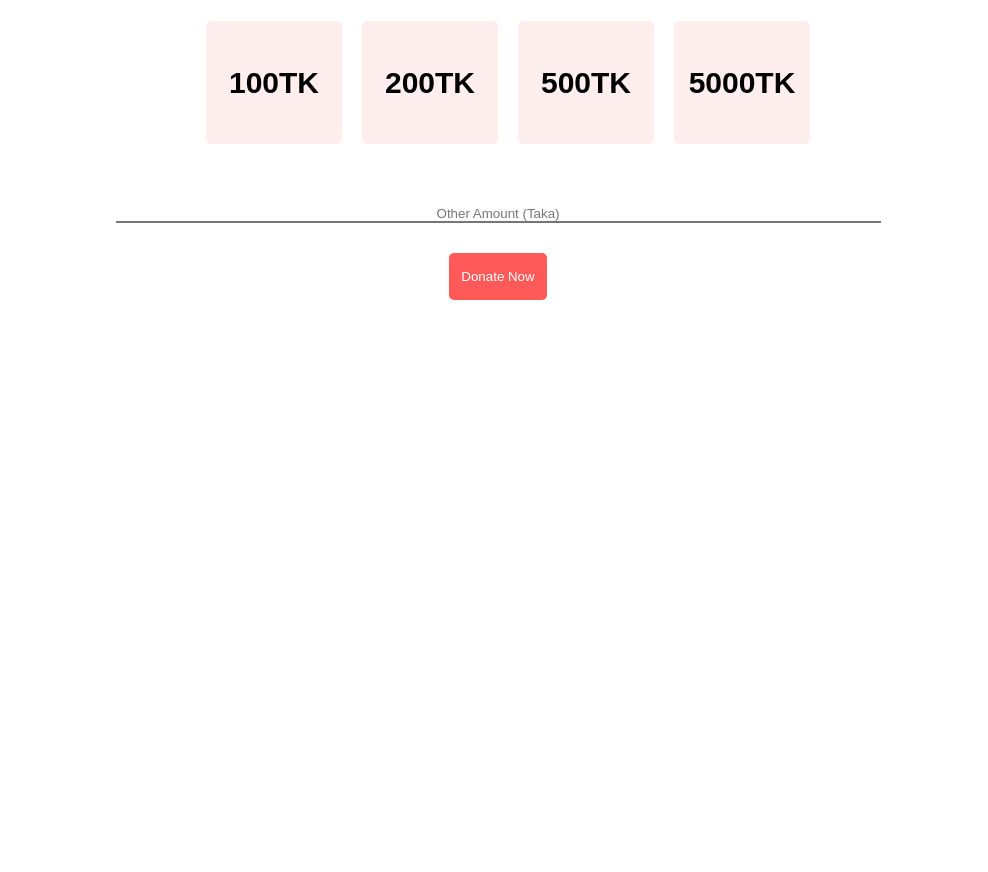
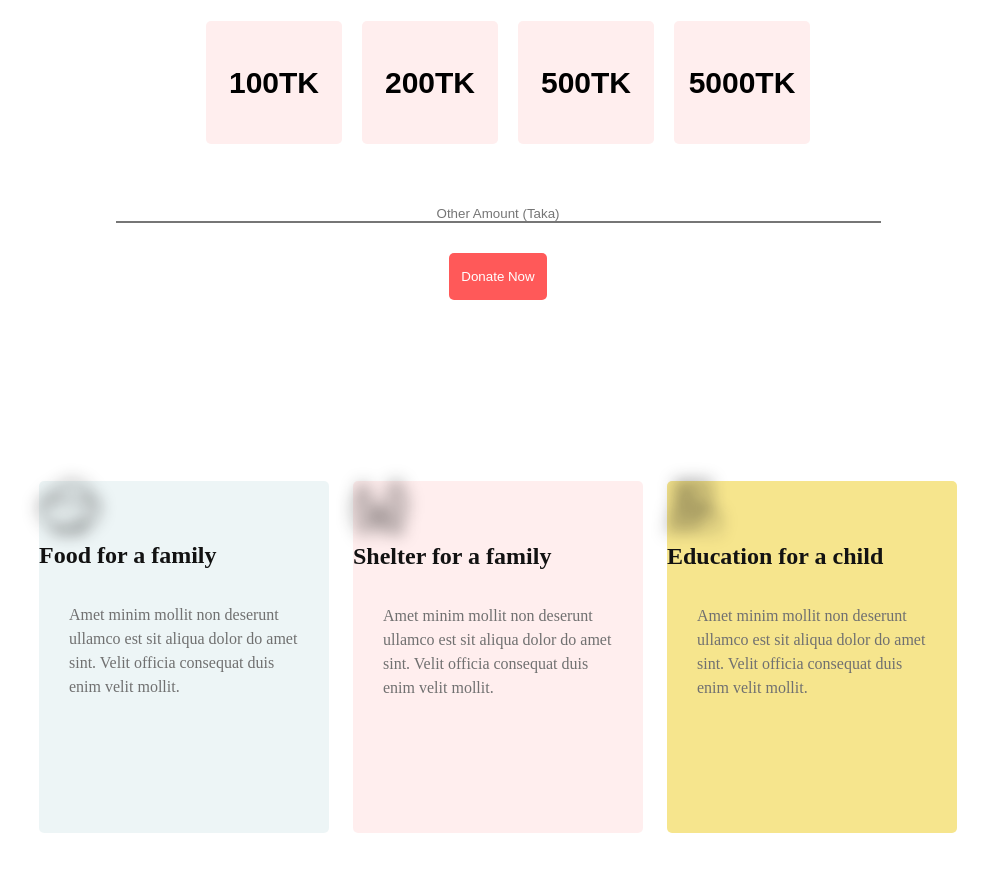
Before and after one commit to xanon-oc/be-humble, a plain HTML site: page be-humble.html in a window 1280 px wide. Shown: the part 1018-1890 px from the top of the page, without its empty margins (142-1130 px from the left). Before the commit the page ends 1318 px from the top, so only its background shows below. Drawn offline with Linux system fonts and the light colour scheme.

Commit message:
2nd commit

```diff
--- a/be-humble.html
+++ b/be-humble.html
@@ -46,5 +46,23 @@
 
     </div>
 
+    <div class="service-container">
+        <div class="food">
+            <img src="icons/food.png" alt="">
+            <h3 class="skill-title">Food for a family</h3>
+            <p class="skill-descripiton">Amet minim mollit non deserunt ullamco est sit aliqua dolor do amet sint. Velit officia consequat duis enim velit mollit.</p>
+        </div>
+        <div class="family">
+            <img src="icons/shelter.png" alt="">
+            <h3 class="skill-title">Shelter for a family</h3>
+            <p class="skill-descripiton">Amet minim mollit non deserunt ullamco est sit aliqua dolor do amet sint. Velit officia consequat duis enim velit mollit.</p>
+        </div>
+        <div class="education">
+            <img src="icons/Frame-1.png" alt="">
+            <h3 class="skill-title">Education for a child</h3>
+            <p class="skill-descripiton">Amet minim mollit non deserunt ullamco est sit aliqua dolor do amet sint. Velit officia consequat duis enim velit mollit.</p>
+        </div>
+    </div>
+
 </body>
 </html>
--- a/styles/style.css
+++ b/styles/style.css
@@ -122,3 +122,65 @@ input {
 ::-webkit-input-placeholder {
   text-align: center;
 }
+
+
+/* BOX AREA */
+
+.service-container {
+    margin: 157px;
+    padding: 24px;
+    display: flex;
+    justify-content: space-between;
+    text-align: left;
+    gap: 24px;
+}
+
+.food {
+    width: 360px;
+    height: 352px;
+    left: 157px;
+    top: 1595.5px;
+    background: rgba(79, 157, 166, 0.1);
+    border-radius: 5px;
+    cursor: pointer;
+}
+.family {
+    width: 360px;
+    height: 352px;
+    left: 157px;
+    top: 1595.5px;
+    background: rgba(255, 89, 89, 0.1);
+    border-radius: 5px;
+    cursor: pointer;
+}
+.education {
+    width: 360px;
+    height: 352px;
+    left: 157px;
+    top: 1595.5px;
+    background: #f6e58d;
+    border-radius: 5px;
+    cursor: pointer;
+}
+.skills:hover{
+    box-shadow: 0px 9px 52px rgba(0, 0, 0, 0.2);
+}
+
+.skill-title {
+    font-weight: 600;
+    font-size: 24px;
+    line-height: 36px;
+    color: #121212;
+
+}
+
+.skills img {
+    margin-bottom: 31.73px;
+}
+
+.skill-descripiton {
+    font-weight: 400;
+    font-size: 16px;
+    line-height: 24px;
+    color: #707070;
+}
```
